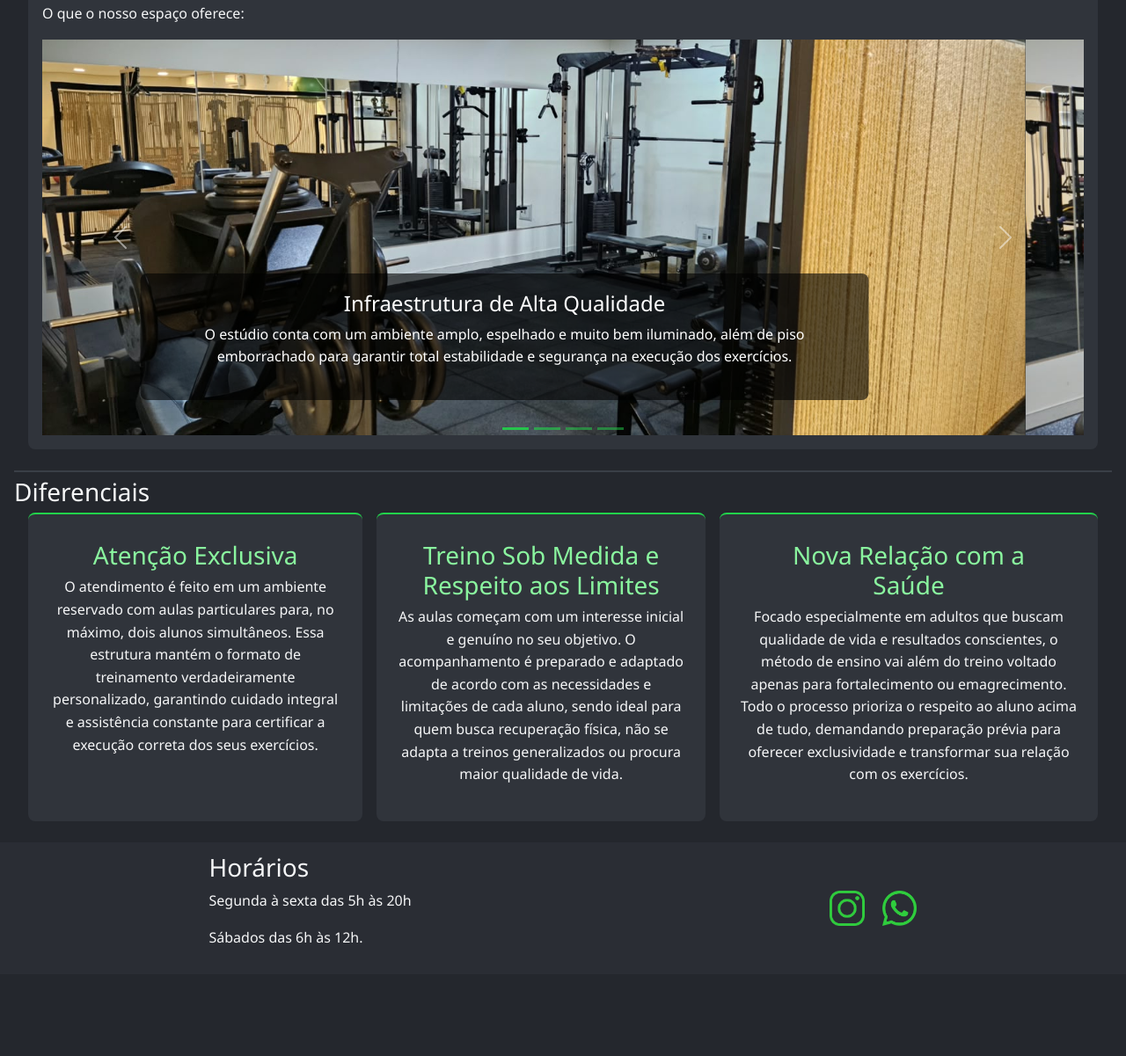
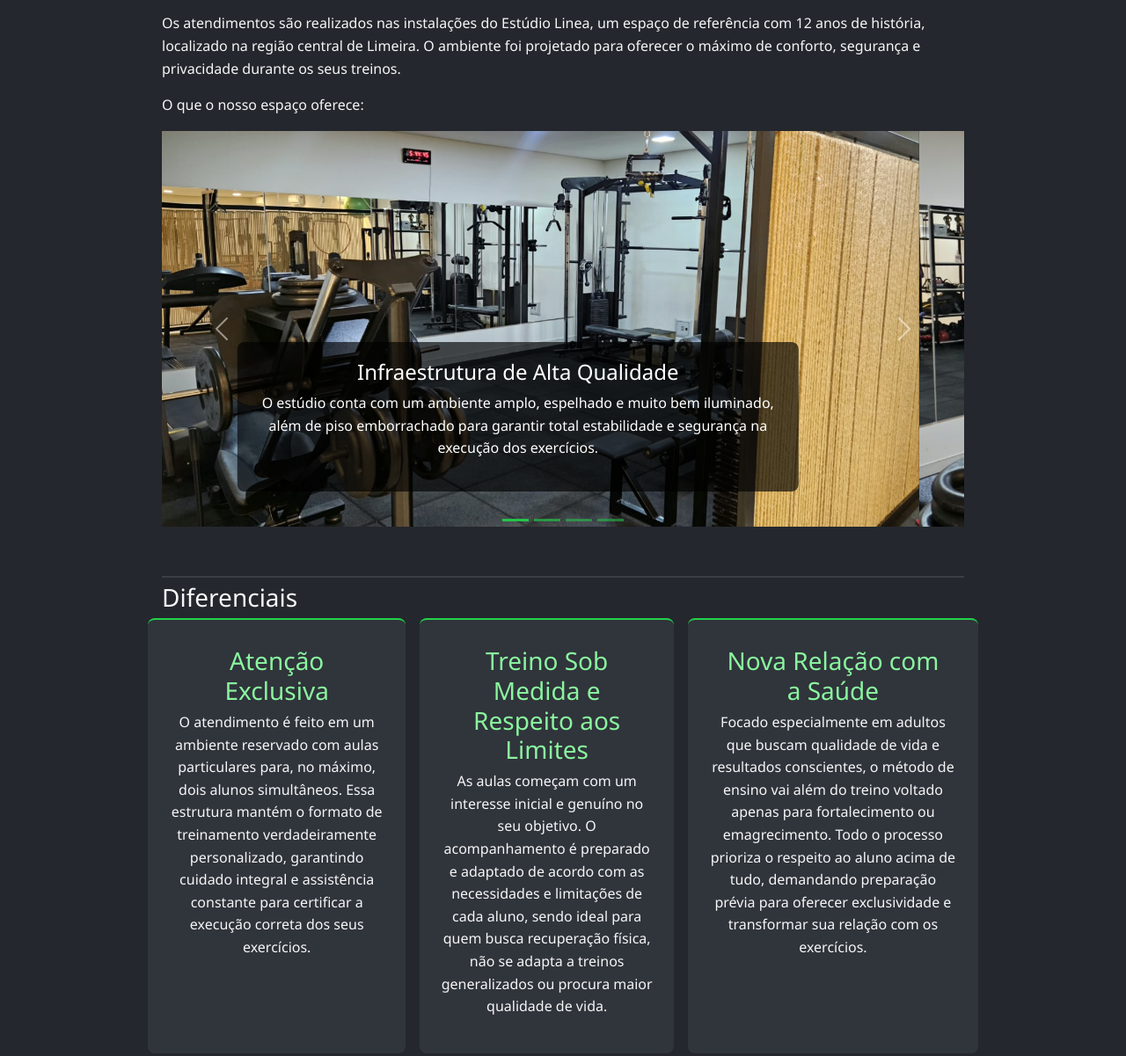
Before and after one commit to vitormazon12/SitePersonalTrainer, a plain HTML site: page index.html in a window 1280 px wide. Shown: the part 578-1779 px from the top of the page at 88% size. Before the commit the page ends 1686 px from the top, so only its background shows below. Drawn offline with nearby package versions, Linux system fonts and the light colour scheme.

Commit message:
fix(style): Altera margin para visual em laptop

```diff
--- a/style.css
+++ b/style.css
@@ -169,10 +169,12 @@ nav ul li a:hover{
 main{
   max-width: 1500px;
   margin: 1.5rem auto;
-  padding: 0rem;
+  margin-left: 10rem;
+  margin-right: 10rem;
+  padding: 0.5rem;
   display: flex;
   flex-direction: column;
-  gap: 1.5rem;
+  gap: 2.5rem;
 }
 
 /* SEÇÃO INICIO */
@@ -195,9 +197,11 @@ main{
   background-color: var(--cor-superficie);
   border: 0.5px solid var(--cor-destaque);
   margin: auto;
-  width: 95%;
 }
-@media screen and (max-width: 800px) {
+@media screen and (max-width: 900px) {
+  main{
+    margin: auto;
+  }
   .card-inicio {
     display: flex;
     flex-direction: column;
@@ -214,9 +218,6 @@ main{
 /* SEÇÃO SOBRE */
 .card-sobre{
   padding: 1rem;
-  border-radius: 8px;
-  background-color: var(--cor-superficie);
-  width: 95%;
   margin: auto;
 }
 
@@ -232,11 +233,10 @@ main{
   display: flex;
   flex-direction: row;
   gap: 1rem;
-  width: 95%;
   margin: auto;
 }
 
-@media screen and (max-width: 800px) {
+@media screen and (max-width: 1000px) {
     .container-diferenciais {
       display: flex;
       flex-direction: column;
@@ -271,7 +271,7 @@ main{
 }
 
 .carousel-caption {
-  background-color: rgba(0, 0, 0, 0.6); /* Fundo preto semi-transparente */
+  background-color: rgba(0, 0, 0, 0.65); /* Fundo preto semi-transparente */
   padding: 20px;
   border-radius: 8px;
 }
```
